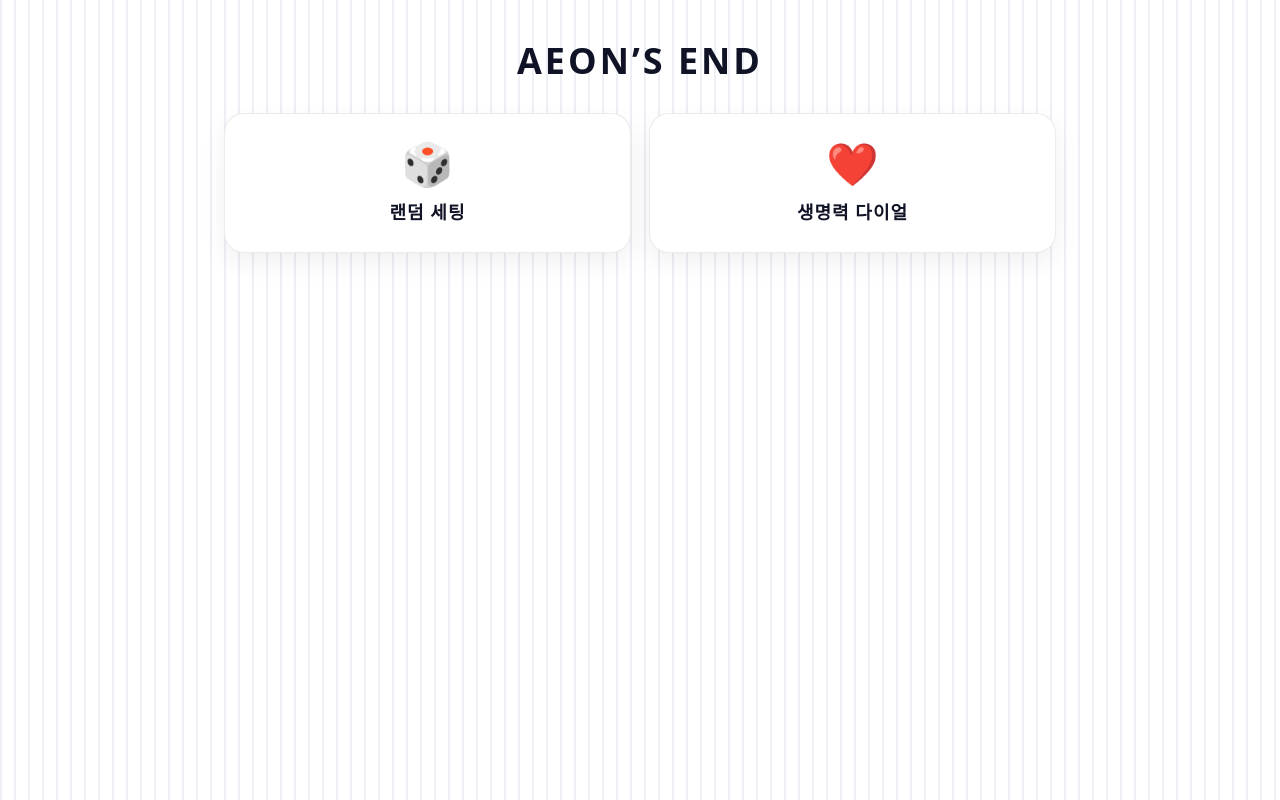
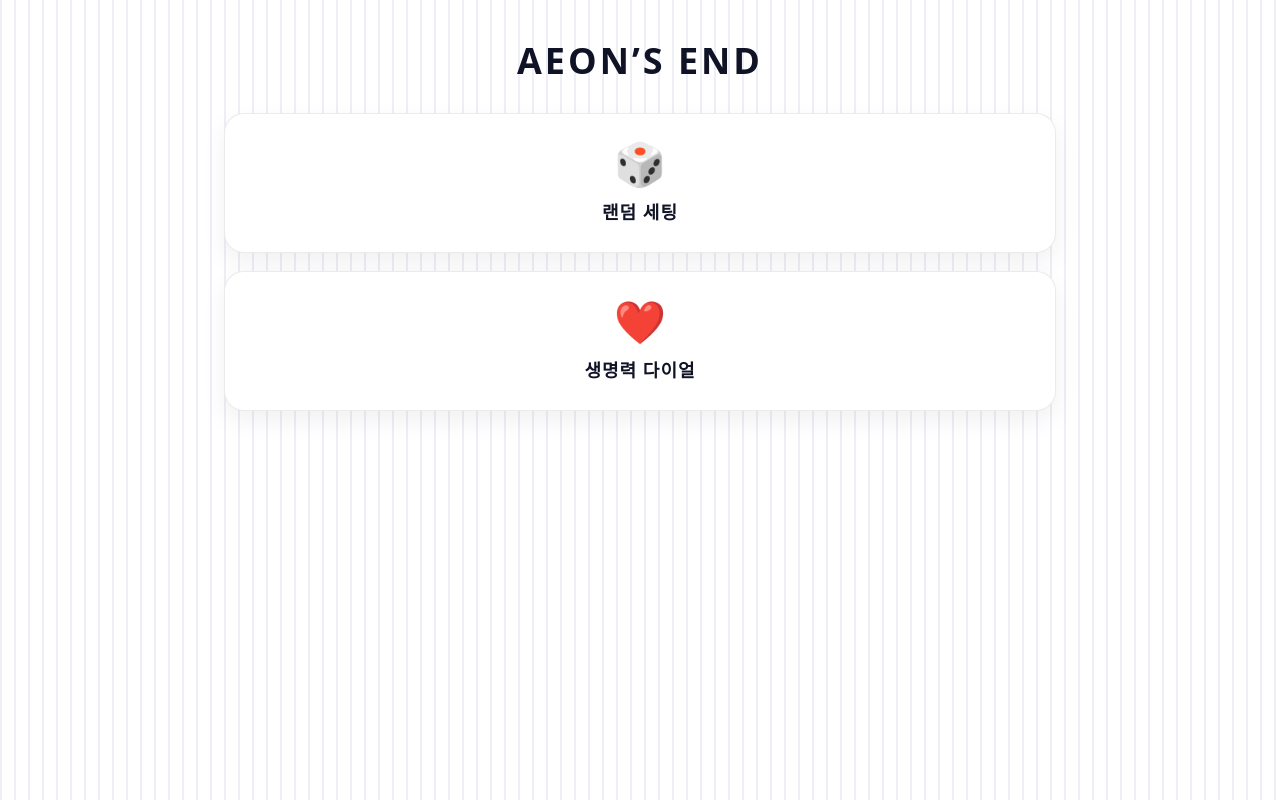
Before and after one commit to kimsu8227-rgb/Aeon-s-End, a plain HTML site: page index.html in a window 1280 px wide. Drawn offline with Linux system fonts and the light colour scheme.

Commit message:
Update index.html

```diff
--- a/index.html
+++ b/index.html
@@ -50,9 +50,6 @@
   gap:18px;
 }
 
-@media (min-width:700px){
-  .grid{ grid-template-columns:1fr 1fr; }
-}
 
 /* ===== 카드 전체가 링크 ===== */
 .card{
```
